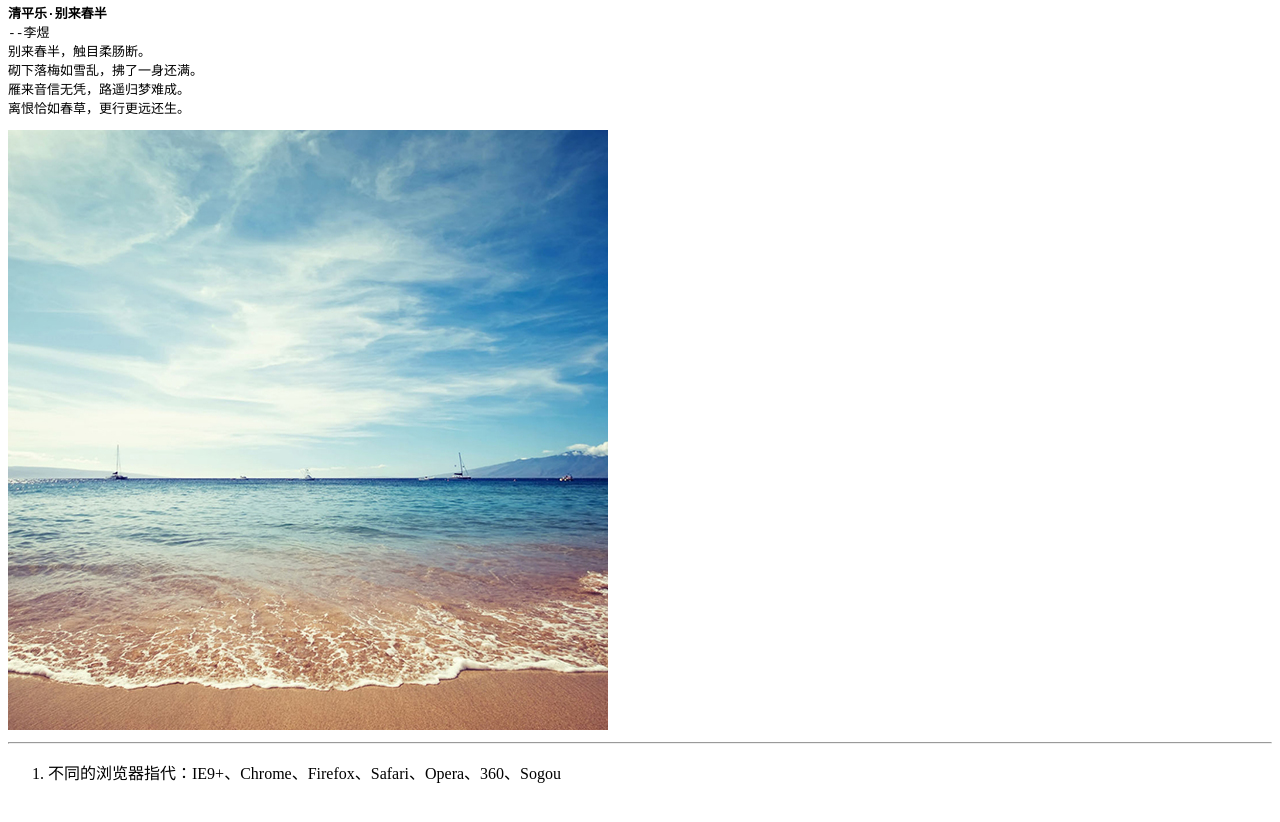
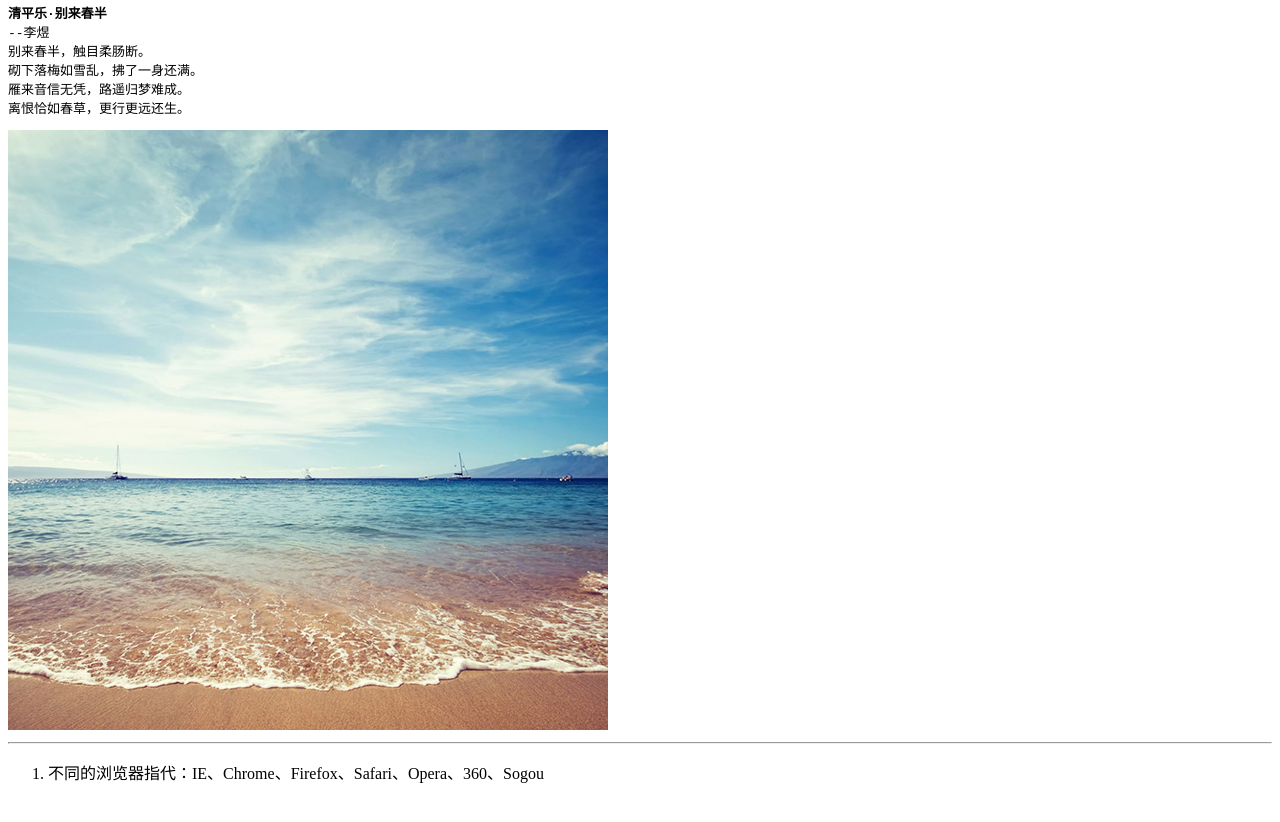
Before and after one commit to some7d/Hello-Html, a plain HTML site: page index.html in a window 1280 px wide. Shown: the part 305-1127 px from the top of the page. Drawn offline with Linux system fonts and the light colour scheme.

Commit message:
Update index.html

```diff
--- a/index.html
+++ b/index.html
@@ -24,7 +24,7 @@
 </a>
 <hr>
 <ol>
-	<li id="ie">不同的浏览器指代：IE9+、Chrome、Firefox、Safari、Opera、360、Sogou</li>
+	<li id="ie">不同的浏览器指代：IE、Chrome、Firefox、Safari、Opera、360、Sogou</li>
 </ol>
 <br>
 <br>
```
